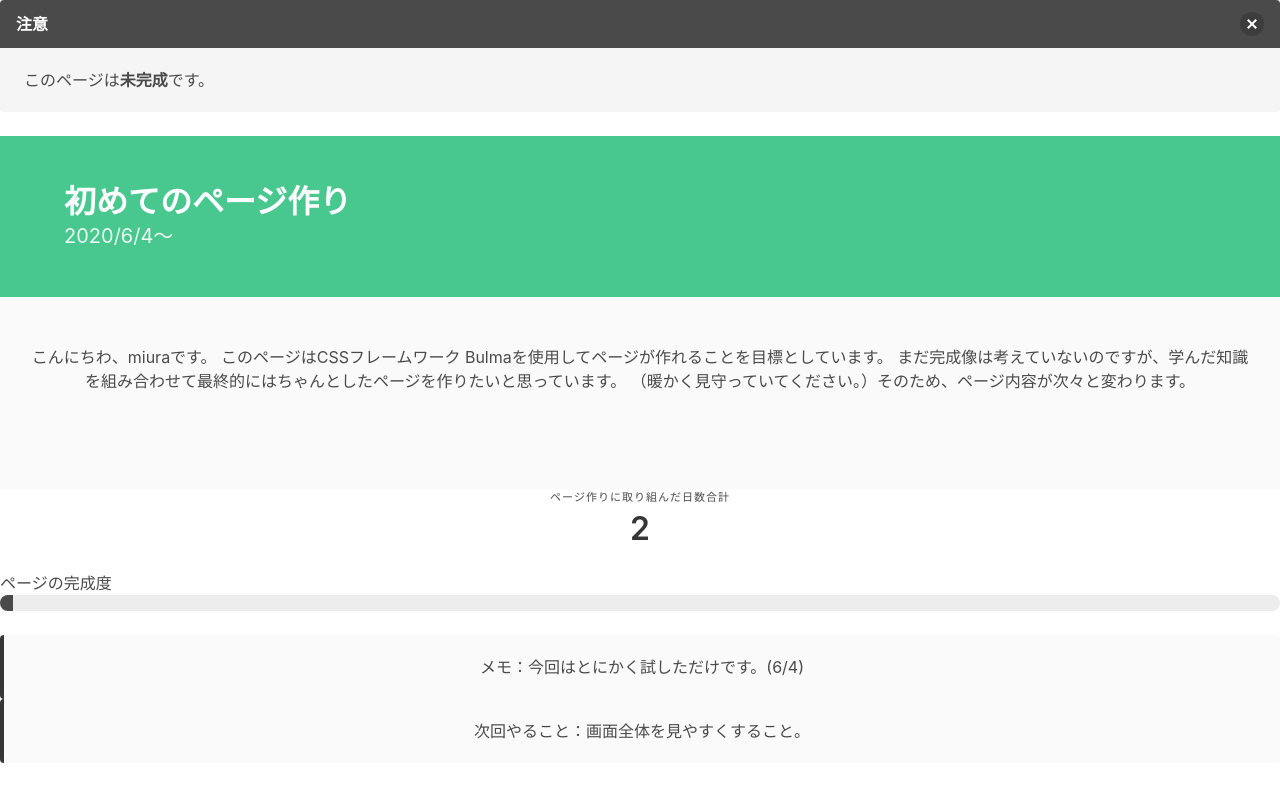
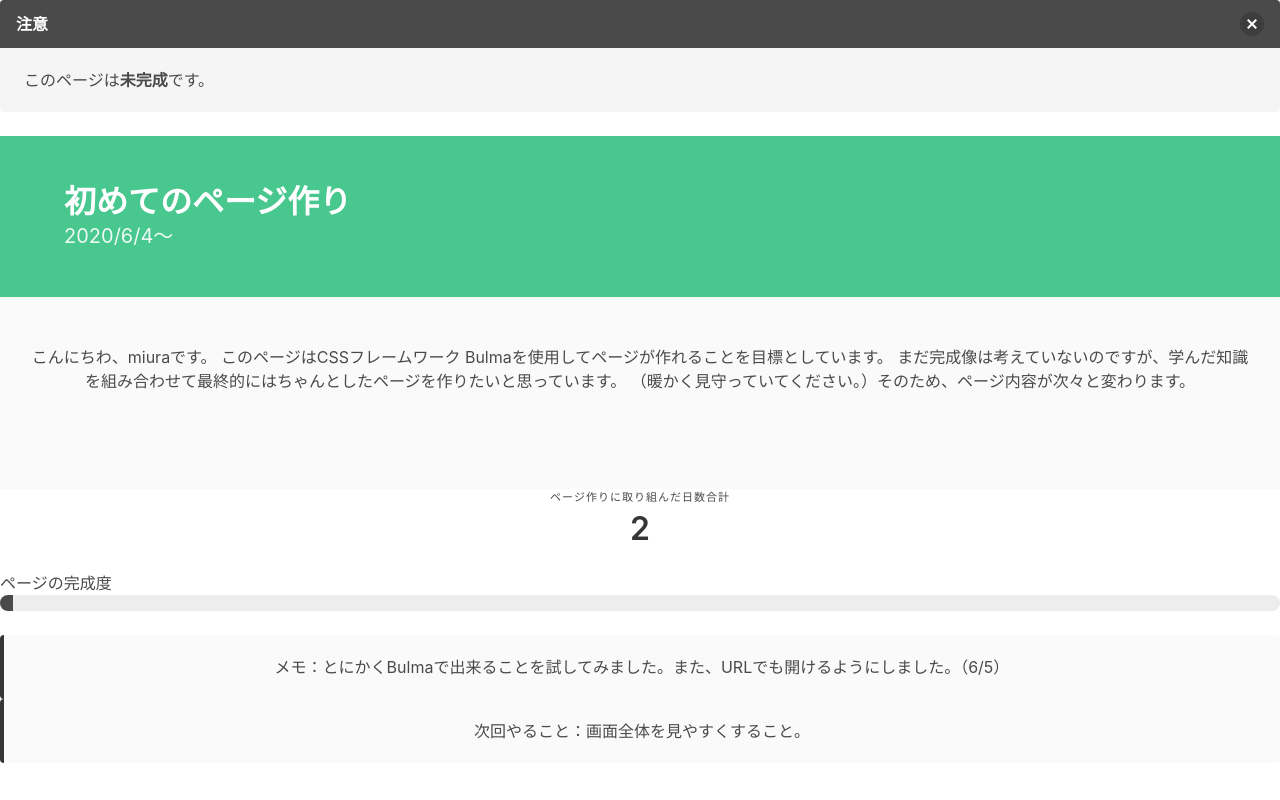
Before and after one commit to miuraK3/react-tutorial, a React (Create React App) app: page / in a window 1280 px wide. Shown: the top 800 px of the page. Built offline with nearby package versions, Linux system fonts and the light colour scheme.

Commit message:
メモ変え

```diff
--- a/src/App.js
+++ b/src/App.js
@@ -59,7 +59,7 @@ const Diary = () => {
     return (
         <article className = "message is-dark has-text-centered">
             <div className = "message-body">
-                メモ：今回はとにかく試しただけです。(6/4)
+                メモ：とにかくBulmaで出来ることを試してみました。また、URLでも開けるようにしました。（6/5）
             </div>
             <div className = "message-body">
                 次回やること：画面全体を見やすくすること。
```
